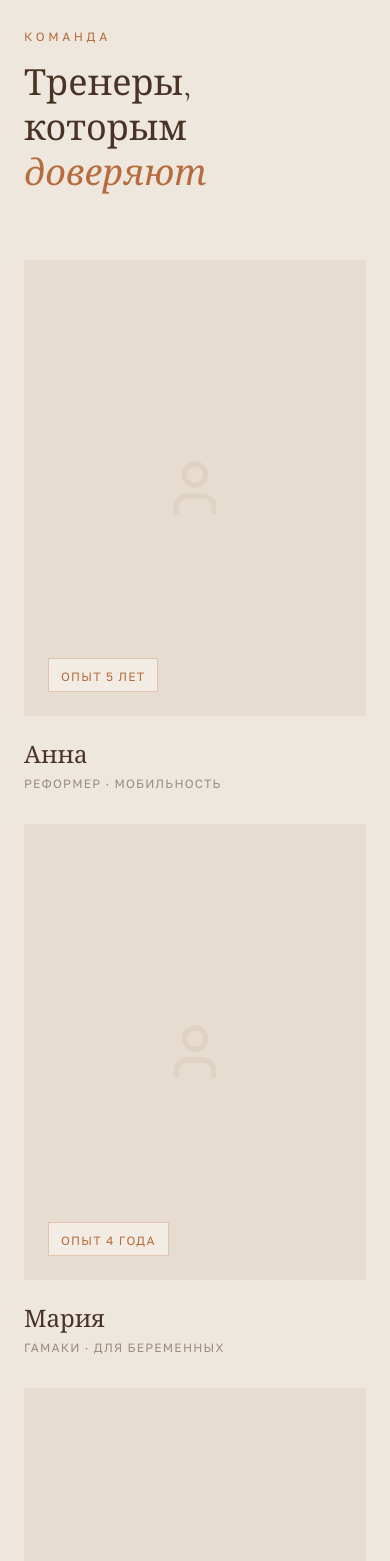
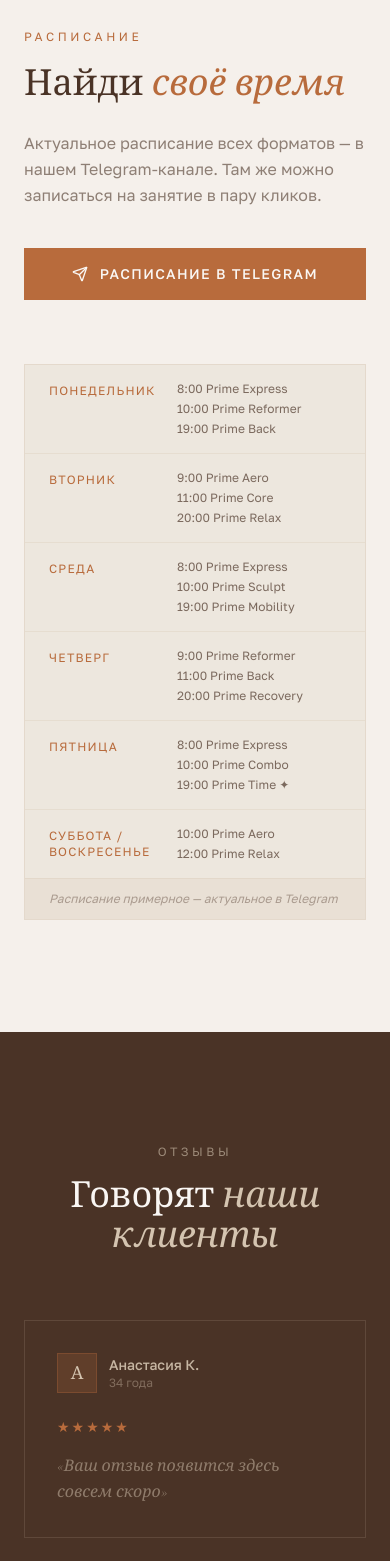
Before and after one commit to pr-poehali-dev/prime-era-studio, a React (Vite) app: page / in a window 390 px wide. Shown: the part 9200-10761 px from the top of the page. Built offline with nearby package versions, Linux system fonts and the light colour scheme.

Commit message:
feat: добавить пиксели и блоки

```diff
--- a/index.html
+++ b/index.html
@@ -17,6 +17,13 @@
     <meta property="og:image:alt" content="Поехали! — сервис разработки сайтов с помощью ИИ">
     <meta property="og:image" content="https://cdn.poehali.dev/intertnal/img/og.png">
     <meta name="twitter:image" content="https://cdn.poehali.dev/intertnal/img/og.png">
+
+    <!-- VK Pixel — замените XXXXXXX на ваш реальный ID пикселя ВКонтакте -->
+    <script type="text/javascript">
+      !function(){var t=document.createElement("script");t.type="text/javascript",t.async=!0,t.src="https://vk.com/js/api/openapi.js?169",t.onload=function(){VK.Retargeting.Init("XXXXXXX"),VK.Retargeting.Hit()},document.head.appendChild(t)}();
+    </script>
+    <noscript><img src="https://vk.com/rtrg?p=XXXXXXX" style="position:fixed;left:-999px;" alt=""/></noscript>
+    <!-- /VK Pixel -->
 
     <!-- IMPORTANT: DO NOT REMOVE THIS SCRIPT TAG OR THIS COMMENT! -->
 
--- a/src/pages/Index.tsx
+++ b/src/pages/Index.tsx
@@ -85,6 +85,7 @@ export default function Index() {
         <div className="hidden md:flex items-center gap-8 text-xs tracking-widest uppercase text-prime-brown/60 font-sans">
           <a href="#philosophy" className="hover:text-prime-copper transition-colors">Философия</a>
           <a href="#formats" className="hover:text-prime-copper transition-colors">Форматы</a>
+          <a href="#schedule" className="hover:text-prime-copper transition-colors">Расписание</a>
           <a href="#prices" className="hover:text-prime-copper transition-colors">Цены</a>
           <a href="#contacts" className="hover:text-prime-copper transition-colors">Контакты</a>
         </div>
@@ -329,6 +330,95 @@ export default function Index() {
         </div>
       </section>
 
+      {/* ═══ SCHEDULE ═══ */}
+      <section id="schedule" className="py-28 bg-prime-beige">
+        <div className="container mx-auto px-6 md:px-16 max-w-5xl">
+          <div className="grid md:grid-cols-2 gap-16 items-center">
+            <div>
+              <p className="section-label mb-4 reveal">Расписание</p>
+              <h2 className="font-serif text-4xl md:text-5xl text-prime-brown font-light leading-tight mb-6 reveal reveal-delay-1">
+                Найди <em className="text-prime-copper">своё время</em>
+              </h2>
+              <p className="font-sans text-prime-brown/60 text-base font-light leading-relaxed mb-10 reveal reveal-delay-2">
+                Актуальное расписание всех форматов — в нашем Telegram-канале. Там же можно записаться на занятие в пару кликов.
+              </p>
+              <div className="flex flex-col sm:flex-row gap-4 reveal reveal-delay-3">
+                <a href="https://t.me/" target="_blank" rel="noopener noreferrer" className="prime-btn text-center flex items-center justify-center gap-3">
+                  <Icon name="Send" size={16} />
+                  Расписание в Telegram
+                </a>
+              </div>
+            </div>
+            <div className="reveal reveal-delay-2">
+              <div className="border border-prime-warm/40 bg-prime-cream divide-y divide-prime-warm/30">
+                {[
+                  { day: "Понедельник", slots: ["8:00 Prime Express", "10:00 Prime Reformer", "19:00 Prime Back"] },
+                  { day: "Вторник", slots: ["9:00 Prime Aero", "11:00 Prime Core", "20:00 Prime Relax"] },
+                  { day: "Среда", slots: ["8:00 Prime Express", "10:00 Prime Sculpt", "19:00 Prime Mobility"] },
+                  { day: "Четверг", slots: ["9:00 Prime Reformer", "11:00 Prime Back", "20:00 Prime Recovery"] },
+                  { day: "Пятница", slots: ["8:00 Prime Express", "10:00 Prime Combo", "19:00 Prime Time ✦"] },
+                  { day: "Суббота / Воскресенье", slots: ["10:00 Prime Aero", "12:00 Prime Relax"] },
+                ].map((row) => (
+                  <div key={row.day} className="flex gap-4 px-6 py-4 hover:bg-prime-beige transition-colors">
+                    <span className="font-sans text-prime-copper text-xs tracking-widest uppercase w-28 flex-shrink-0 pt-0.5">{row.day}</span>
+                    <div className="flex flex-wrap gap-x-4 gap-y-1">
+                      {row.slots.map((s) => (
+                        <span key={s} className="font-sans text-prime-brown/70 text-xs font-light">{s}</span>
+                      ))}
+                    </div>
+                  </div>
+                ))}
+                <div className="px-6 py-3 bg-prime-warm/20">
+                  <p className="font-sans text-prime-brown/40 text-xs font-light italic">Расписание примерное — актуальное в Telegram</p>
+                </div>
+              </div>
+            </div>
+          </div>
+        </div>
+      </section>
+
+      {/* ═══ REVIEWS ═══ */}
+      <section id="reviews" className="py-28 bg-prime-brown">
+        <div className="container mx-auto px-6 md:px-16 max-w-5xl">
+          <div className="mb-16 text-center reveal">
+            <p className="section-label text-prime-warm/60 mb-4">Отзывы</p>
+            <h2 className="font-serif text-4xl md:text-5xl text-prime-light font-light">
+              Говорят <em className="text-prime-warm">наши клиенты</em>
+            </h2>
+          </div>
+          <div className="grid grid-cols-1 md:grid-cols-3 gap-6">
+            {[
+              { name: "Анастасия К.", age: "34 года", text: "Ваш отзыв появится здесь совсем скоро", avatar: "А" },
+              { name: "Елена М.", age: "41 год", text: "Ваш отзыв появится здесь совсем скоро", avatar: "Е" },
+              { name: "Ольга Р.", age: "29 лет", text: "Ваш отзыв появится здесь совсем скоро", avatar: "О" },
+            ].map((r, i) => (
+              <div key={i} className={`border border-prime-warm/15 p-8 hover:border-prime-copper/40 transition-colors reveal reveal-delay-${i + 1}`}>
+                <div className="flex items-center gap-3 mb-6">
+                  <div className="w-10 h-10 bg-prime-copper/20 border border-prime-copper/30 flex items-center justify-center flex-shrink-0">
+                    <span className="font-serif text-prime-warm text-lg font-light">{r.avatar}</span>
+                  </div>
+                  <div>
+                    <p className="font-sans text-prime-warm/90 text-sm font-medium">{r.name}</p>
+                    <p className="font-sans text-prime-warm/40 text-xs">{r.age}</p>
+                  </div>
+                </div>
+                <div className="flex gap-0.5 mb-4">
+                  {[1,2,3,4,5].map((s) => (
+                    <span key={s} className="text-prime-copper text-sm">★</span>
+                  ))}
+                </div>
+                <p className="font-serif text-prime-warm/50 text-base italic font-light leading-relaxed">
+                  «{r.text}»
+                </p>
+              </div>
+            ))}
+          </div>
+          <div className="mt-12 text-center reveal">
+            <p className="font-sans text-prime-warm/30 text-xs tracking-widest uppercase">Скоро здесь появятся настоящие отзывы наших клиентов</p>
+          </div>
+        </div>
+      </section>
+
       {/* ═══ TEAM ═══ */}
       <section className="py-28 bg-prime-cream">
         <div className="container mx-auto px-6 md:px-16 max-w-5xl">
```
